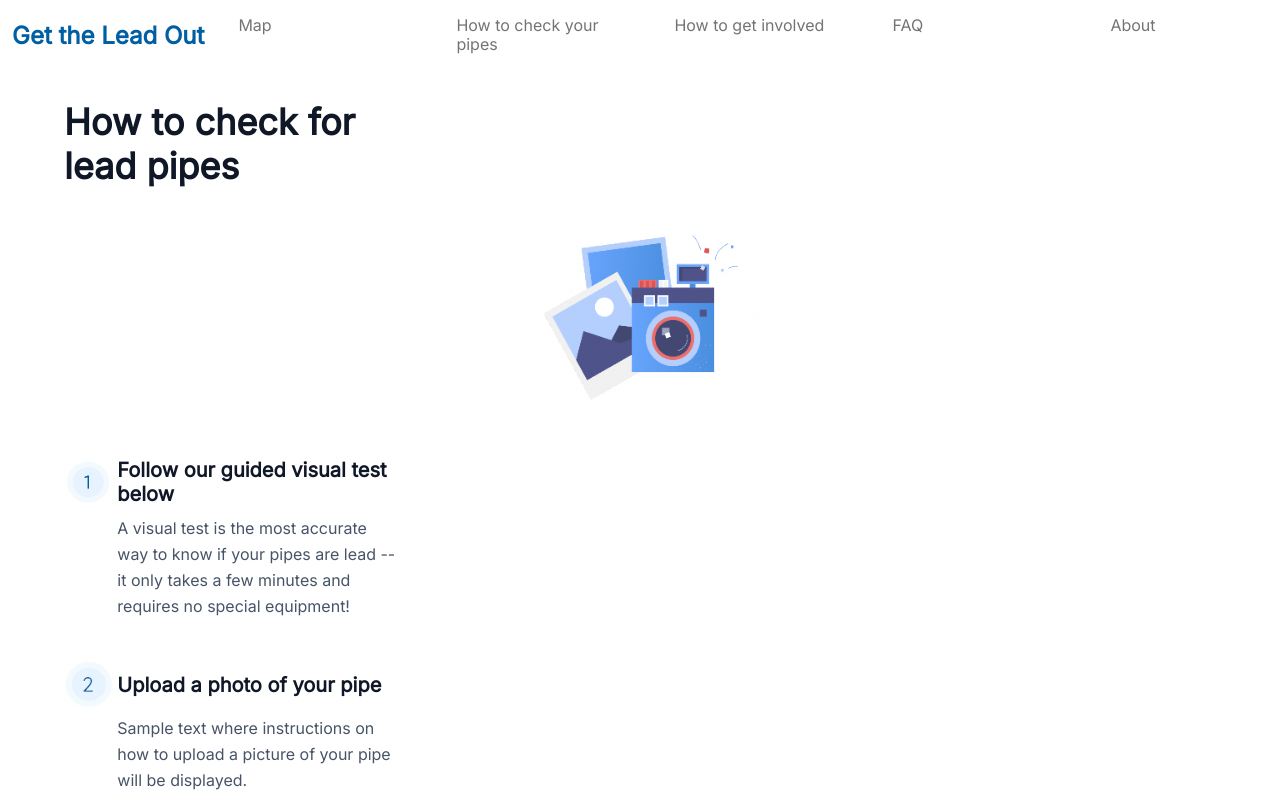
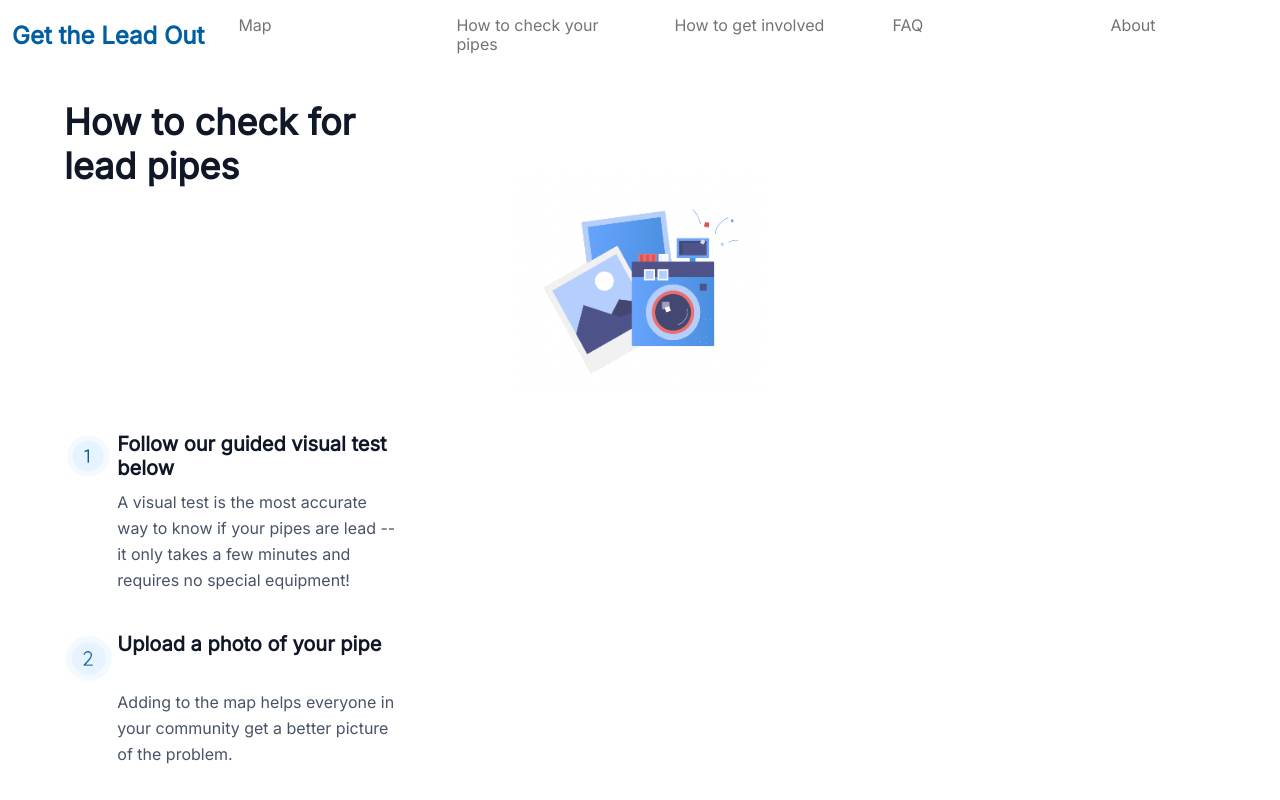
Before and after one commit to LawrenceOL/gettheleadout, a React (Create React App) app in the folder client/: page /#/ in a window 1280 px wide. Both pictures are taken after a click on the button "Check your pipes for lead". Shown: the top 800 px of the page. Built offline with nearby package versions, Linux system fonts and the light colour scheme.

Commit message:
Additional work on How to check your pipes stylesheet

```diff
--- a/client/src/Components/GetPipesChecked.js
+++ b/client/src/Components/GetPipesChecked.js
@@ -6,6 +6,7 @@ import YoungPeople from "./Images/youngpeople.png";
 import DataPic from "./Images/datapic.png";
 import ShareButton from "./LandingPage/ShareButton";
 import Footer from "./Footer";
+import './Spacing.css'
 
 const GetChecked = () => {
   const URL = "https://form.jotform.com/222348879637169"; //embed URL
--- /dev/null
+++ b/client/src/Components/HowToCheckPipes.css
@@ -0,0 +1,161 @@
+div.topmargin {
+    margin-top: 100px;
+  }
+
+
+.page-template {
+    display: flex;
+    flex-direction: column;
+    justify-content: space-around;
+    margin-left: 5%;
+    padding-left: 0;
+    margin-right: 5%;
+  }
+
+
+h1.title {
+    /* margin-left: 2%; */
+    /* position: absolute; */
+    width: 335px;
+    height: 40px;
+    left: 17px;
+    top: 0px;
+
+
+    font-family: "Inter";
+    font-style: normal;
+    font-weight: 700;
+    font-size: 36px;
+    line-height: 44px;
+
+    color: #101828;
+    /* font-size: 36px;
+      font-family: 'Inter', sans-serif;
+      font-weight: 700; */
+  }
+
+  .centered-image {
+    text-align: center;
+    display: block;
+    justify-content: center;
+    align-items: center;
+    /* margin: auto; */
+    margin-top: 70;
+    width: 100%;
+    padding-top: 70;
+  }
+
+.numbered-sections {
+    width: 320px;
+    display: grid;
+    grid-template-columns: 1fr 5fr;
+    grid-template-rows: 1fr 1fr 1fr 1fr;
+  }
+
+.number-icon {
+    grid-column-start: 1;
+    grid-column-end: 2;
+    grid-row-start: 1;
+    grid-row-end: 2;
+  }
+
+  img.size{
+      height: 20;
+      width: 20;
+  }
+
+
+  .information {
+    grid-column-start: 2;
+    grid-column-end: span col4-end;
+    grid-row-start: 1;
+    grid-row-end: span row3-end;
+  }
+
+
+  h1.step1-title {
+    width: 279px;
+    height: 50px;
+
+    font-family: "Inter";
+    font-style: normal;
+    font-weight: 700;
+    font-size: 20px;
+    line-height: 24px;
+
+    /* primary black */
+
+    color: #101828;
+  }
+
+  h1.step1-description {
+    width: 279px;
+    height: 60px;
+
+    font-family: "Inter";
+    font-style: normal;
+    font-weight: 400;
+    font-size: 16px;
+    line-height: 162%;
+    /* or 26px */
+
+    /* secondary text */
+
+    color: #475467;
+  }
+
+
+  h1.step2-title {
+    width: 279px;
+    height: 50px;
+    padding-top: 15;
+
+    font-family: "Inter";
+    font-style: normal;
+    font-weight: 700;
+    font-size: 20px;
+    line-height: 24px;
+
+    /* primary black */
+
+    color: #101828;
+  }
+
+  h1.step2-description {
+    width: 279px;
+    height: 78px;
+
+    font-family: "Inter";
+    font-style: normal;
+    font-weight: 400;
+    font-size: 16px;
+    line-height: 162%;
+    /* or 26px */
+
+    /* secondary text */
+
+    color: #475467;
+  }
+
+  .headers {
+    width: 340px;
+    height: 29px;
+
+    font-family: "Inter";
+    font-style: normal;
+    font-weight: 700;
+    font-size: 24px;
+    line-height: 29px;
+    color: #101828;
+  }
+
+  .lead-pipe-image {
+    display: flex;
+    flex-direction: row;
+    align-items: flex-start;
+    padding: 10px;
+    gap: 10px;
+
+    width: 332px;
+    height: 140px;
+  }
--- a/client/src/Components/HowToCheckPipes.js
+++ b/client/src/Components/HowToCheckPipes.js
@@ -10,6 +10,7 @@ import CopperPipe from "./Images/copperpipe2.png";
 import Checkboxes from "./Images/checkboxes.png";
 import { Link } from "react-router-dom";
 import Footer from "./Footer";
+import './HowToCheckPipes.css'
 
 const Check = () => {
   let navigate = useNavigate();
@@ -20,22 +21,23 @@ const Check = () => {
         <div topmargin="20px">
           <h1 className="title">How to check for lead pipes </h1>
         </div>
+        <br/>
 
-        <div className="center" style={{ paddingTop: 50 }}>
+        <div className="centered-image">
           <img alt="camera" src={Camera} height={220} width={250} />
         </div>
 
         <div className="numbered-sections" style={{ paddingTop: 40 }}>
-          <div className="item-1">
-            <img alt="Number one" src={One} height={50} width={50} />
+          <div className="number-icon">
+            <img className="size" alt="Number one" src={One} height={50} width={50}/>
           </div>
 
-          <div className="item-2">
-            <h1 className="feature-text-top">
+          <div className="information">
+            <h1 className="step1-title">
               {" "}
               Follow our guided visual test below
             </h1>
-            <h1 className="feature-text-bottom">
+            <h1 className="step1-description">
               A visual test is the most accurate way to know if your pipes are
               lead -- it only takes a few minutes and requires no special
               equipment!
@@ -44,16 +46,15 @@ const Check = () => {
         </div>
 
         <div className="numbered-sections">
-          <div className="item-1">
-            <img alt="Number two" src={Two} height={50} width={50} />
+          <div className="number-icon">
+            <img  className="image-size" alt="Number two" src={Two} height={50} width={50}/>
           </div>
-          <div className="item-2">
-            <h1 className="feature-text-top" style={{ paddingTop: 15 }}>
+          <div className="information">
+            <h1 className="step2-title">
               Upload a photo of your pipe
             </h1>
-            <h1 className="feature-text-bottom">
-              Sample text where instructions on how to upload a picture of your
-              pipe will be displayed.
+            <h1 className="step2-description">
+              Adding to the map helps everyone in your community get a better picture of the problem.
             </h1>
           </div>
         </div>
@@ -63,7 +64,7 @@ const Check = () => {
             <h1 className="headers">Example Images</h1>
           </div>
 
-          <div classname="image" style={{ paddingTop: 15 }}>
+          <div classname="lead-pipe-image" style={{ paddingTop: 15 }}>
             <img alt="lead pipe" src={LeadPipe} height={140} width={332} />
           </div>
 
--- a/client/src/Components/Spacing.css
+++ b/client/src/Components/Spacing.css
@@ -336,13 +336,13 @@ h2.smaller-title {
   border: 5px solid black;
 }
 
-div .rounded-border {
-  border: "1px solid grey";
-  border-radius: "15px";
-  padding-bottom: "20px";
-  padding-left: "20px";
-  padding-top: "20px";
-  padding-right: "20px";
+div.rounded-border {
+  border: 1px solid grey;
+  border-radius: 15px;
+  padding-bottom: 20px;
+  padding-left: 20px;
+  padding-top: 20px;
+  padding-right: 20px;
 }
 
 .footer-links {
```
